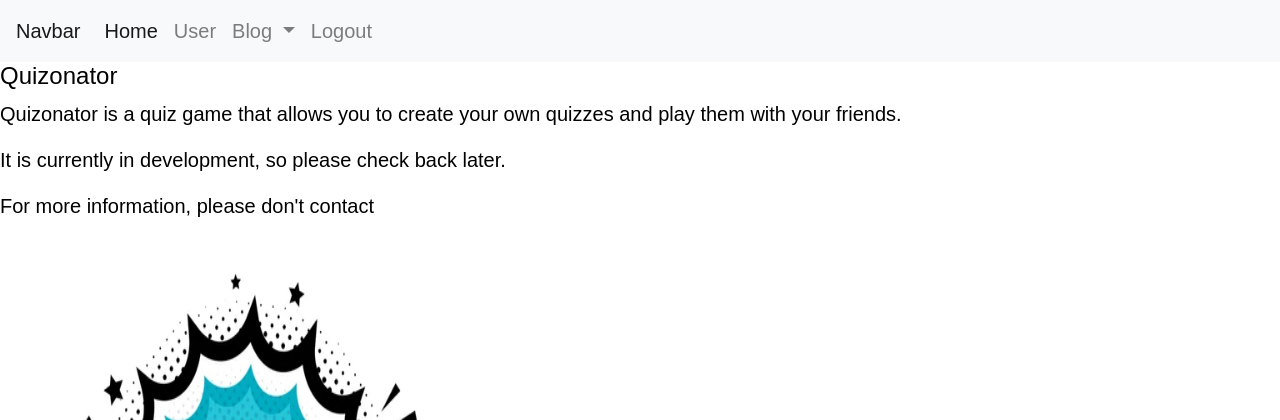
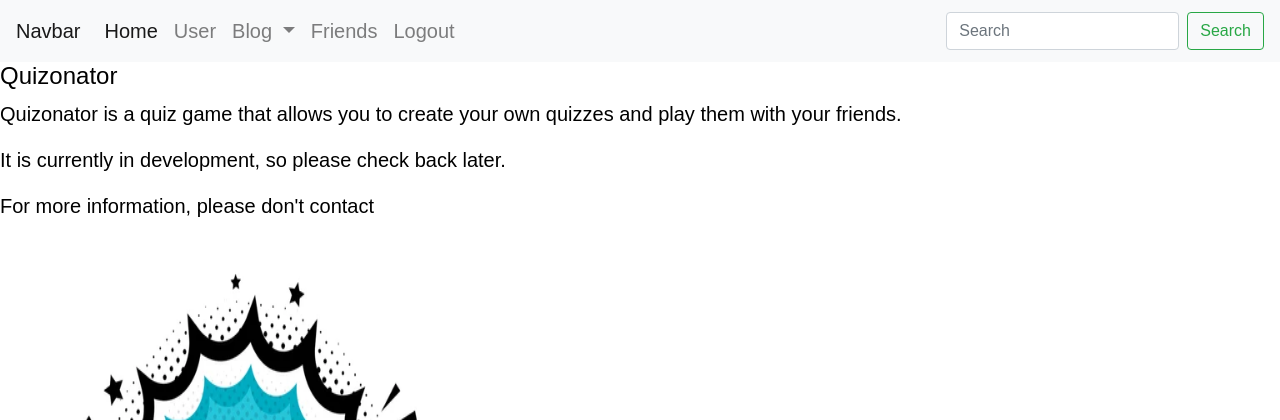
Before and after one commit to KubiakJakub01/quizoinator, a Flask app: page / in a window 1280 px wide. Shown: the top 420 px of the page. Run offline with Flask 3, Linux system fonts and the light colour scheme; the visitor is signed in with stand-in values (Sample User, id 1); data that the repository does not hold is empty; some libraries are stand-ins or nearby versions.

Commit message:
Add serach to navbar

```diff
--- a/src/templates/base.html
+++ b/src/templates/base.html
@@ -28,9 +28,12 @@
               <div class="dropdown-menu" aria-labelledby="navbarDropdownMenuLink">
                 <a class="dropdown-item" href="{{ url_for('blog.add_post') }}">Add post</a>
                 <a class="dropdown-item" href="{{ url_for('blog.view_posts') }}">View posts</a>
-            <li class="nav-item">
-              <a class="nav-link" href="{{ url_for('users.logout') }}">Logout</a>
-            </li>
+              <li class="nav-item">
+                  <a class="nav-link" href="{{ url_for('users.friends') }}">Friends</a>
+              </li>
+              <li class="nav-item">
+                <a class="nav-link" href="{{ url_for('users.logout') }}">Logout</a>
+              </li>
             {% if current_user._id in admin_list %}
             <li class="nav-item">
               <a class="nav-link" href="{{ url_for('admin.admin_home') }}">Admin</a>
@@ -46,6 +49,11 @@
             {% endif %}
           </ul>
         </div>
+        <form method="POST" action="{{ url_for('users.search_user') }}" class="form-inline my-2 my-lg-0">
+          {{ form.hidden_tag() }}
+          <input class="form-control mr-sm-2" type="search" placeholder="Search" aria-label="Search" name="searched">
+          <button class="btn btn-outline-success my-2 my-sm-0" type="submit">Search</button>
+        </form>
       </nav>
     <h1>Quizonator</h1>
     {% with errors = get_flashed_messages(category_filter=["error"]) %}
```
